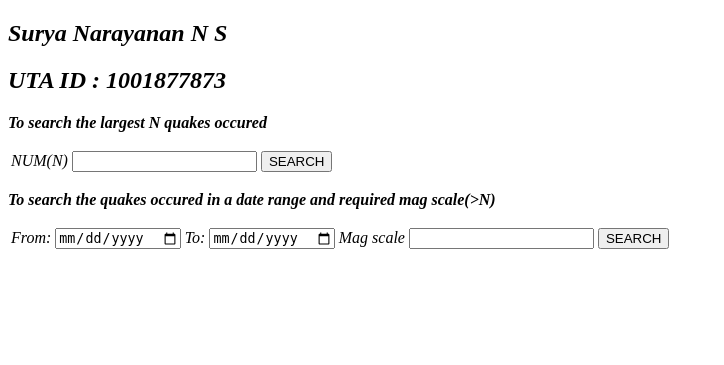
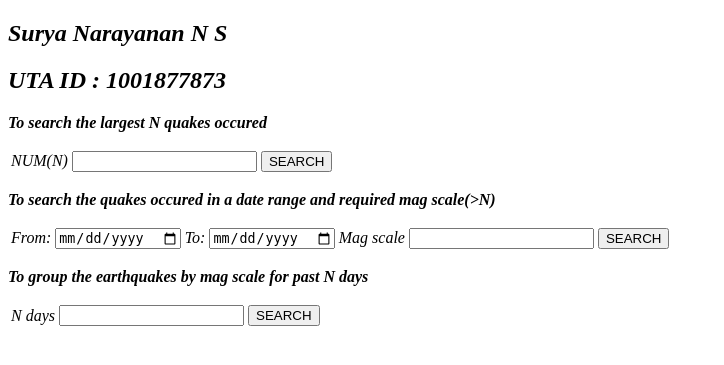
Before and after one commit to nssn96/earthquake, a Flask app: page / in a window 1280 px wide. Shown: the top 365 px of the page, without its empty margins (0-724 px from the left). Run offline with Flask 2, Linux system fonts and the light colour scheme.

Commit message:
Added the group by mag part

```diff
--- a/app.py
+++ b/app.py
@@ -57,6 +57,24 @@ def dateRange(fields):
     return res
 
 
+def groupByMag(fields):
+    query = "select t.new as 'mag_range', count(*) as 'number_of_occurences' from ( "
+    query+="select case when mag>=1 and mag<2 then '1-2' "
+    query+="when mag>=2 and mag<3 then '2-3' when mag>=3 and mag<4 then '3-4' "
+    query+="when mag>=4 and mag<5 then '4-5' when mag>=5 and mag<6 then '5-6' "
+    query+="when mag>=6 and mag<7 then '6-7' else 'other(negatives)' end as new "
+    query+="from earthquake "
+    query+="where date(time)>=date(curdate()-"
+    query+=fields['days']+")"
+    query+=" ) t group by t.new"
+    dbConnect()
+    cursor = conn.cursor()
+    cursor.execute(query)
+    res = cursor.fetchall()
+    print(query)
+    print(res)
+    conn.close()
+    return res
 
 
 
@@ -73,17 +91,38 @@ def search():
     if request.method=='POST':
         dic={}
         for key,value in request.form.items():
-            dic[key]=value
+            if value!='':
+                dic[key]=value
+
+        print(dic)
 
         if dic:
             result=largestN(dic)
         else:
+            result=[]
             flash('Please enter values in the field')
 
     else:
         result = allData()
 
     return render_template('index.html', data=result)
+
+@app.route('/groupby',methods=['POST','GET'])
+def groupBy():
+    if request.method=='POST':
+        dic={}
+        for key,value in request.form.items():
+            if value!='':
+                dic[key]=value
+
+        if dic:
+            result=groupByMag(dic)
+        else:
+            result=[]
+            flash('Please enter values in the field')
+
+
+    return render_template('index.html',data2=result)
 
 @app.route('/date', methods=['GET','POST'])
 def date():
--- a/templates/index.html
+++ b/templates/index.html
@@ -35,6 +35,18 @@
                 <td> <input type="submit" value="SEARCH"></td>
             </tr>
         </table>
+    </form>
+
+    <p><b>To group the earthquakes by mag scale for past N days</b></p>
+    <form action="/groupby" method="post">
+        <table>
+            <tr>
+                <td><label for ="days">N days </label></td>
+                <td><input type="text" id="days" name="days"></td>
+                <td><input type="submit" value="SEARCH"></td>
+            </tr>
+        </table>
+
     </form>
 
 
@@ -115,9 +127,30 @@
       {% endif %}
    {% endwith %}
 
+{% endif %}
+
+{% if data2 %}
+<table border=1>
+    <tr>
+        <th>Magnitude_range</th>
+        <th>Number of occurences</th>
+    </tr>
+    {% for value in data2 %}
+    <tr>
+        <td>{{ value[0] }}</td>
+        <td>{{ value[1] }}</td>
+    </tr>
+
+    {% endfor %}
 
 
-      {% endif %}
+</table>
+
+
+
+
+{% endif %}
+
 
 </body>
 </html>
```
